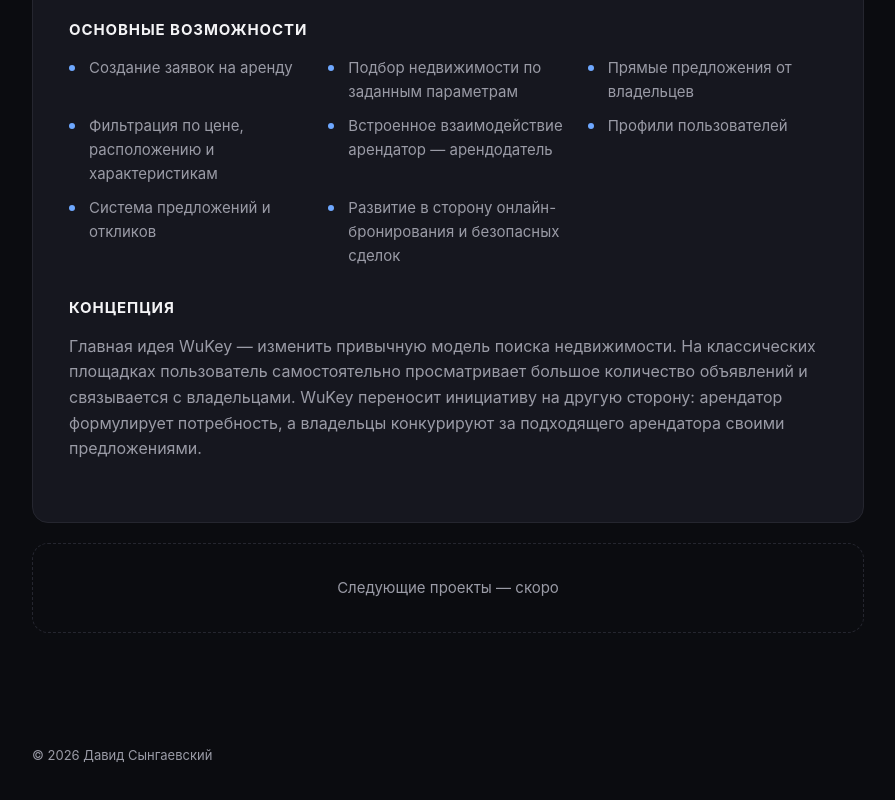
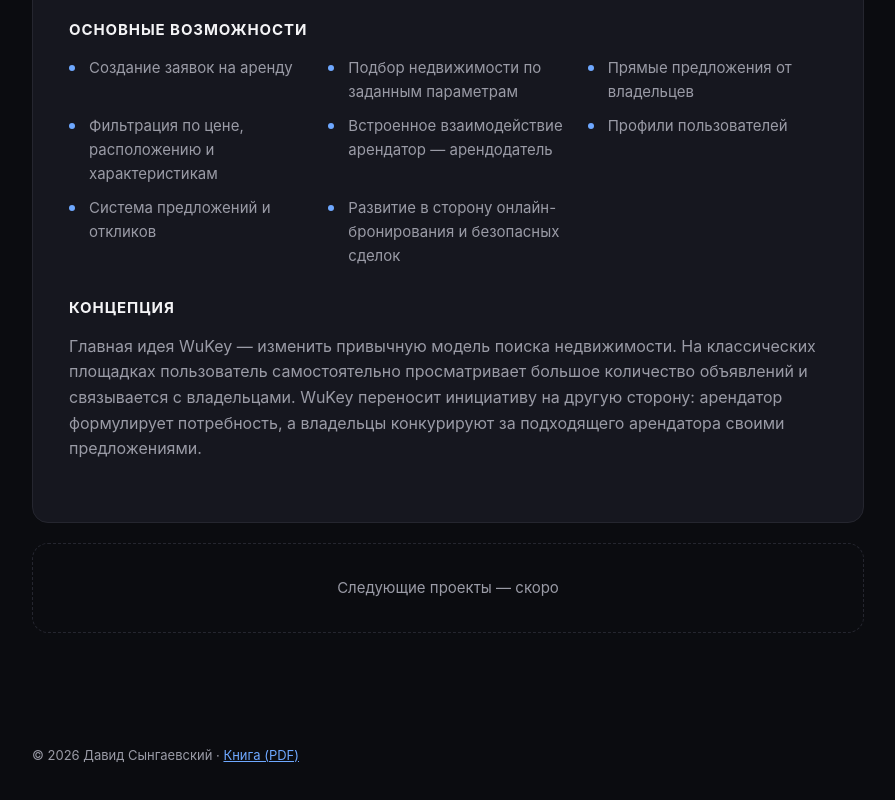
Before and after one commit to davidsyngaevski/davidsyngaevski.github.io, a plain HTML site: page index.html in a window 1280 px wide. Shown: the part 1517-2317 px from the top of the page, without its empty margins (192-1087 px from the left). Drawn offline with Linux system fonts and the light colour scheme.

Commit message:
Update index.html

```diff
--- a/index.html
+++ b/index.html
@@ -252,7 +252,7 @@
     </section>
 
     <footer>
-      <div class="wrap">© 2026 Давид Сынгаевский</div>
+      <div class="wrap">© 2026 Давид Сынгаевский · <a href="book.pdf" style="color:var(--accent);">Книга (PDF)</a></div>
     </footer>
 
   </body>
```
